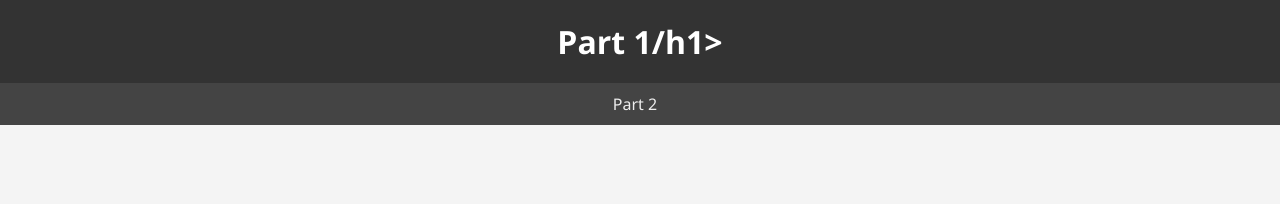
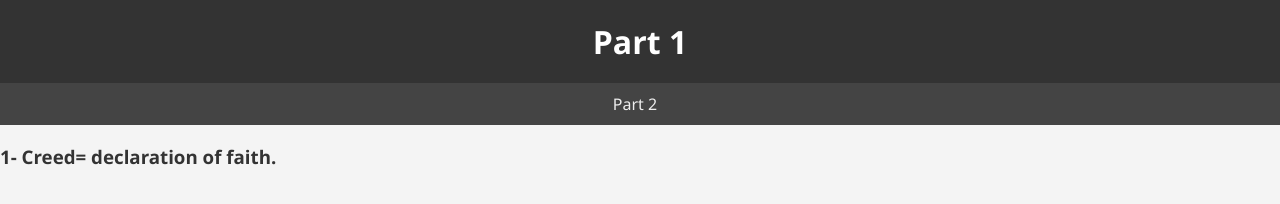
Before and after one commit to TheGreenleafExpress/Chapter-2-Section-2---The-Later-Empire, a plain HTML site: page index.html in a window 1280 px wide. Drawn offline with Linux system fonts and the light colour scheme.

Commit message:
Update index.html

```diff
--- a/index.html
+++ b/index.html
@@ -51,7 +51,7 @@
 </head>
 <body>
     <header>
-        <h1>Part 1/h1>
+        <h1>Part 1</h1>
     </header>
     <nav>
         <ul>
@@ -59,5 +59,6 @@
 
         </ul>
     </nav>
+<h3>1- Creed= declaration of faith.<h3>
 </body>
 </html>
```
